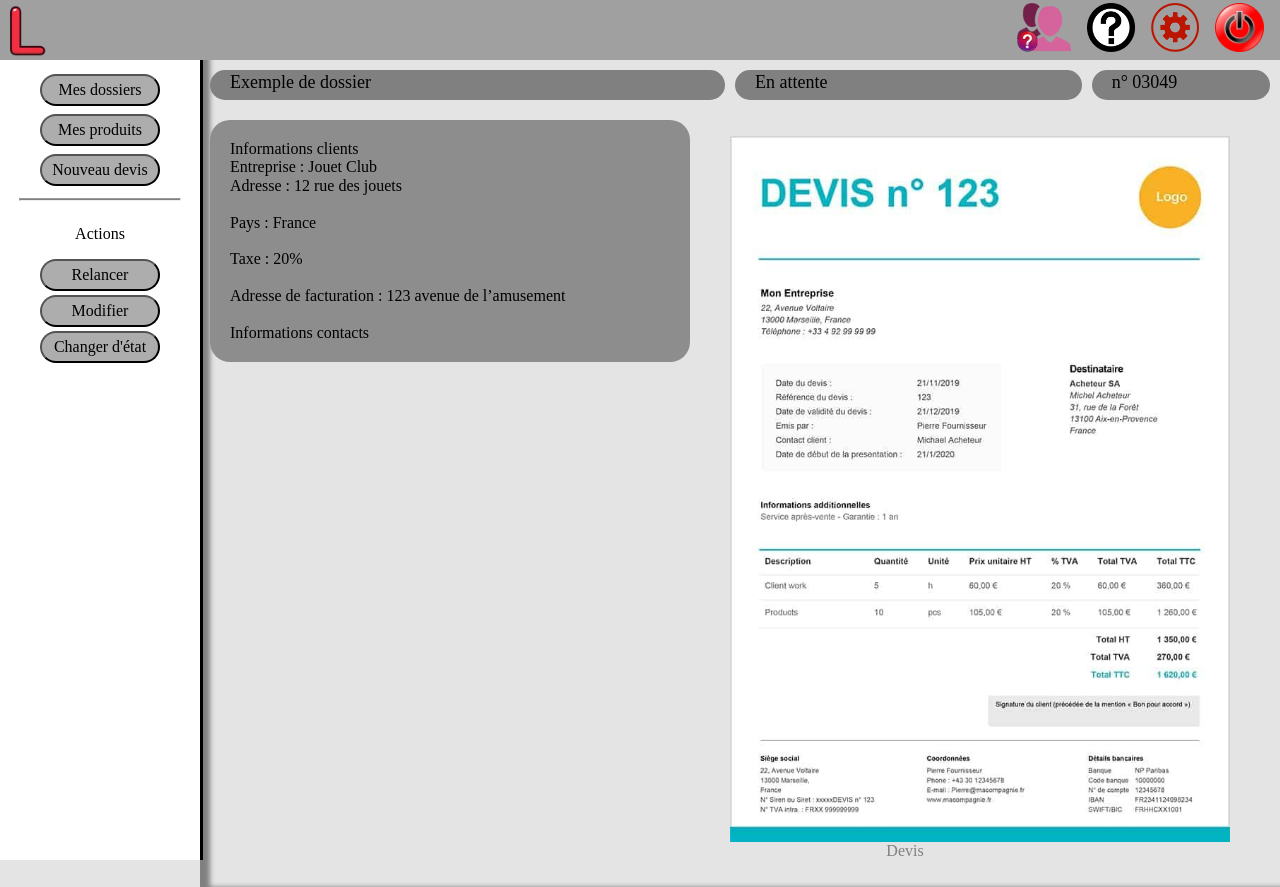
After one commit to CRMGenerator3000/Projet-CRMW, a PHP site: page /dossier.html in a window 1280 px wide. The commit adds this page. Run offline with PHP 8.4, Linux system fonts and the light colour scheme.

Commit message:
update site

```diff
--- /dev/null
+++ b/Site/HTML/CSS/dossier.css
@@ -0,0 +1,58 @@
+/* SubHeader */
+
+.subHeader {
+    width: 100%;
+    display: flex;
+    flex-direction: row;
+    margin: 10px auto;
+}
+
+.subHeader div {
+    background-color: grey;
+    border-radius: 20cm;
+    padding-left: 10px;
+    height: 30px;
+}
+
+.subHeader span {
+    vertical-align: sub;
+    font-size: large;
+}
+
+.subHeader :nth-child(1) {
+    margin-left: 10px;
+    flex: 3;
+}
+
+.subHeader :nth-child(2) {
+    margin-left: 10px;
+    margin-right: 10px;
+    flex: 2;
+}
+
+.subHeader :nth-child(3) {
+    margin-right: 10px;
+    flex: 1;
+}
+
+
+/* Content */
+
+.content {
+    display: flex;
+    margin: 10px;
+    justify-content: space-between;
+}
+
+
+/* informations */
+
+.informations {
+    width: 100%;
+}
+
+.informations div {
+    background-color: rgb(141, 141, 141);
+    border-radius: 20px;
+    padding: 20px;
+}
--- a/Site/HTML/style.css
+++ b/Site/HTML/CSS/style.css
@@ -5,6 +5,32 @@
     --nav-width: 200px;
     --navigation-margin: 0.25em;
 }
+
+
+/* Works on Firefox */
+
+
+/*
+.mainSection {
+    height: 93.55vh;
+    overflow-y: scroll;
+    scrollbar-width: thin;
+    scrollbar-color: grey var(--background-color);
+}
+ */
+
+
+/* Works on Chrome, Edge, and Safari */
+
+
+/* .mainSection::-webkit-scrollbar {
+    width: 12px;
+}
+
+.mainSection::-webkit-scrollbar-thumb {
+    background-color: grey;
+    border-radius: 20px;
+} */
 
 
 /* Body */
@@ -17,15 +43,16 @@ body {
 
 /* Header  */
 
-header {
+header>div {
     height: var(--headerHeight);
+    position: fixed;
     display: flex;
     align-items: center;
     background-color: rgb(160, 160, 160);
     width: 100%;
 }
 
-header div {
+header>div>div {
     width: 100%;
     display: flex;
     flex-direction: row-reverse;
@@ -43,6 +70,8 @@ header img {
 #navSection {
     background-color: white;
     position: fixed;
+    top: var(--headerHeight);
+    left: 0px;
     min-width: var(--nav-width);
     height: 100%;
     border-right: solid;
@@ -56,7 +85,7 @@ header img {
     border-radius: 0% 15px 15px 0px;
 }
 
-#navigation div {
+#navSection div {
     text-align: center;
     margin: var(--navigation-margin);
     /* background-color: rgb(100, 100, 100); */
@@ -64,7 +93,7 @@ header img {
     min-height: 2em;
 }
 
-#navigation div button {
+#navSection div button {
     background-color: rgb(173, 173, 173);
     border-radius: 30px;
     width: 120px;
@@ -77,6 +106,10 @@ header img {
     width: 80%;
 }
 
+#titreAction {
+    text-align: center;
+}
+
 
 /* Section principale */
 
@@ -84,9 +117,9 @@ header img {
     display: flex;
     flex-direction: column;
     margin-left: var(--nav-width);
+    padding-top: var(--headerHeight);
     box-shadow: inset 10px 0px 5px grey;
-    width: 100%;
-    height: 100%;
+    width: 100% - var(--nav-width);
     min-height: 500px;
 }
 
--- /dev/null
+++ b/Site/HTML/dossier.html
@@ -0,0 +1,87 @@
+<!DOCTYPE html>
+<html>
+
+<head>
+    <meta charset="utf-8" />
+    <link rel="stylesheet" href="CSS/normalize.css" />
+    <link rel="stylesheet" href="CSS/style.css" />
+    <link rel="stylesheet" href="CSS/dossier.css" />
+    <title>ERP</title>
+</head>
+
+<body>
+    <!-- Nav bar header -->
+    <header>
+        <div>
+            <img src="images/Accueil.webp" alt="Accueil" href="index.html">
+            <div>
+                <img src="images/login.webp" alt="Accueil" href="index.html">
+                <img src="images/setting.webp" alt="Accueil" href="index.html">
+                <img src="images/Docu.webp" alt="Accueil" href="index.html">
+                <img src="images/support.webp" alt="Accueil" href="index.html">
+            </div>
+        </div>
+    </header>
+    <!-- Nav Bar Side -->
+    <div id="navSection">
+        <nav id="navigation">
+            <div>
+                <button>Mes dossiers</button>
+            </div>
+            <div>
+                <button>Mes produits</button>
+            </div>
+            <div>
+                <button>Nouveau devis</button>
+            </div>
+            <hr id="nav_hr">
+        </nav>
+        <nav id="actions">
+            <p id="titreAction">Actions</p>
+            <div>
+                <button>Relancer</button>
+            </div>
+            <div>
+                <button>Modifier</button>
+            </div>
+            <div>
+                <button>Changer d'état</button>
+            </div>
+        </nav>
+    </div>
+    <div class="mainSection">
+        <div class="subHeader">
+            <div>
+                <span>Exemple de dossier</span>
+            </div>
+            <div>
+                <span>En attente</span>
+            </div>
+            <div>
+                <span>n° 03049</span>
+            </div>
+        </div>
+        <div class="content">
+            <div class="informations">
+                <div>
+                    Informations clients<br> Entreprise : Jouet Club<br> Adresse : 12 rue des jouets<br>
+                    <br> Pays : France<br>
+                    <br> Taxe : 20%<br>
+                    <br> Adresse de facturation : 123 avenue de l’amusement<br>
+                    <br> Informations contacts<br>
+                </div>
+            </div>
+            <div class="devis">
+                <figure class="graph_resume">
+                    <div>
+                        <img src="images/Devis.jpg" alt="Devis">
+                    </div>
+                    <figcaption>Devis</figcaption>
+                </figure>
+            </div>
+        </div>
+
+    </div>
+</body>
+
+</html>
```
Also changed, not shown: Site/HTML/index.html (+11 -8 lines), Site/HTML/CSS/normalize.css (renamed from Site/HTML/normalize.css), Site/HTML/images/Devis.jpg (added).
